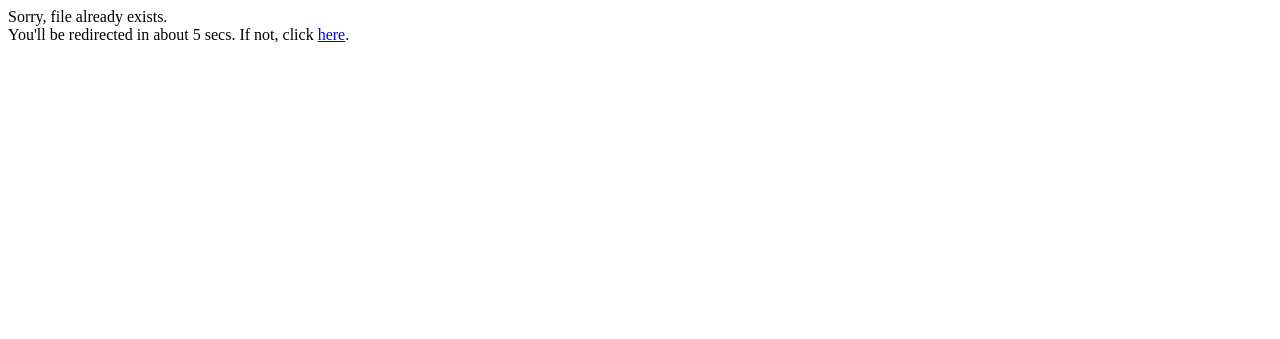
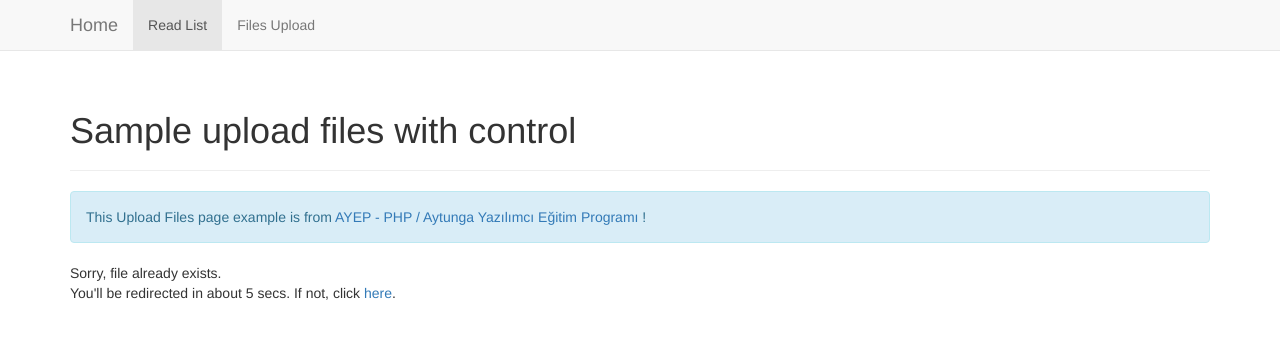
Before and after one commit to hanifeoglu/sample-php-upload, a PHP site: page /upload.php in a window 1280 px wide. Shown: the top 339 px of the page. Run offline with PHP 8.4, Linux system fonts and the light colour scheme; data that the repository does not hold is empty.

Commit message:
Boostrap Version

```diff
--- /dev/null
+++ b/layout_header.php
@@ -0,0 +1,51 @@
+<!DOCTYPE html>
+<html lang="en">
+<head>
+
+    <meta charset="utf-8">
+    <meta http-equiv="X-UA-Compatible" content="IE=edge">
+    <meta name="viewport" content="width=device-width, initial-scale=1">
+    <link rel="stylesheet" href="https://maxcdn.bootstrapcdn.com/bootstrap/3.3.6/css/bootstrap.min.css">
+
+
+    <title>Upload Sample</title>
+
+</head>
+<body>
+<div class="navbar navbar-default navbar-static-top" role="navigation">
+    <div class="container">
+
+        <div class="navbar-header">
+            <button type="button" class="navbar-toggle" data-toggle="collapse" data-target=".navbar-collapse">
+                <span class="sr-only">Toggle navigation</span>
+                <span class="icon-bar"></span>
+                <span class="icon-bar"></span>
+                <span class="icon-bar"></span>
+            </button>
+            <a class="navbar-brand" href="#">Home</a>
+        </div>
+
+        <div class="navbar-collapse collapse">
+            <ul class="nav navbar-nav">
+                <li class="active">
+                    <a href="read.php">Read List</a>
+                </li>
+                <li>
+                    <a href="index.php">Files Upload</a>
+                </li>
+
+            </ul>
+        </div><!--/.nav-collapse -->
+
+    </div>
+</div>
+
+<div class="container">
+
+    <div class="page-header">
+        <h1>Sample upload files with control</h1>
+    </div>
+
+    <div class="alert alert-info">
+This Upload Files page example is from <a href="http://www.aytunga.com">AYEP - PHP / Aytunga Yazılımcı Eğitim Programı </a>!
+    </div>
--- a/upload.php
+++ b/upload.php
@@ -1,5 +1,6 @@
 <?php
 session_start();
+include_once "layout_header.php";
 $target_dir = "uploads/";
 $target_file = $target_dir . basename($_FILES["fileToUpload"]["name"]);
 $filename = basename($_FILES["fileToUpload"]["name"]);
@@ -20,8 +21,8 @@ if(isset($_POST["$_FILES"])) {
 if (file_exists($target_file)) {
     echo "Sorry, file already exists.".'</br>';
     $_SESSION['message'] = 'Sorry, file already exists!';
-    header("Refresh:5; url=form.php");
-    echo 'You\'ll be redirected in about 5 secs. If not, click <a href="form.php">here</a>.';
+    header("Refresh:5; url=index.php");
+    echo 'You\'ll be redirected in about 5 secs. If not, click <a href="index.php">here</a>.';
     $uploadOk = 0;
     exit;
 }
@@ -29,8 +30,8 @@ if (file_exists($target_file)) {
 if ($_FILES["fileToUpload"]["size"] > 500000) {
     echo "Sorry, your file is too large.".'</br>';
     $_SESSION['message'] = 'Sorry, your file is too large.';
-    header("Refresh:5; url=form.php");
-    echo 'You\'ll be redirected in about 5 secs. If not, click <a href="form.php">here</a>.';
+    header("Refresh:5; url=index.php");
+    echo 'You\'ll be redirected in about 5 secs. If not, click <a href="index.php">here</a>.';
 
     $uploadOk = 0;
     exit;
@@ -40,8 +41,8 @@ if($imageFileType != "xls" && $imageFileType != "xlsx" && $imageFileType != "csv
     && $imageFileType != "doc" ) {
     echo "Sorry, only xls, xlsx, csv & doc files are allowed.".'</br>';
     $_SESSION['message'] = 'Sorry, only xls, xlsx, csv & doc files are allowed.';
-    header("Refresh:5; url=form.php");
-    echo 'You\'ll be redirected in about 5 secs. If not, click <a href="form.php">here</a>.';
+    header("Refresh:5; url=index.php");
+    echo 'You\'ll be redirected in about 5 secs. If not, click <a href="index.php">here</a>.';
     $uploadOk = 0;
     exit;
 }
@@ -55,7 +56,7 @@ if ($uploadOk == 0) {
     echo "Sorry, your file was not uploaded.".'</br>';
     $_SESSION['message'] = 'Sorry, your file was not uploaded.';
     header("Refresh:5; url=form.php");
-    echo 'You\'ll be redirected in about 5 secs. If not, click <a href="form.php">here</a>.';
+    echo 'You\'ll be redirected in about 5 secs. If not, click <a href="index.php">here</a>.';
     exit;
 // if everything is ok, try to upload file
 } else {
@@ -67,8 +68,9 @@ if ($uploadOk == 0) {
     } else {
         echo "Sorry, there was an error uploading your file.".'</br>';
         $_SESSION['message'] = 'Sorry, there was an error uploading your file.';
-        header("Refresh:5; url=form.php");
-        echo 'You\'ll be redirected in about 5 secs. If not, click <a href="form.php">here</a>.';
+        header("Refresh:5; url=index.php");
+        echo 'You\'ll be redirected in about 5 secs. If not, click <a href="index.php">here</a>.';
     }
 }
+include_once "layout_footer.php";
 ?>
```
Also changed, not shown: index.php (+30 -3 lines), layout_footer.php (added, +9 -0 lines), read.php (+23 -3 lines), table.php (+3 -4 lines).
